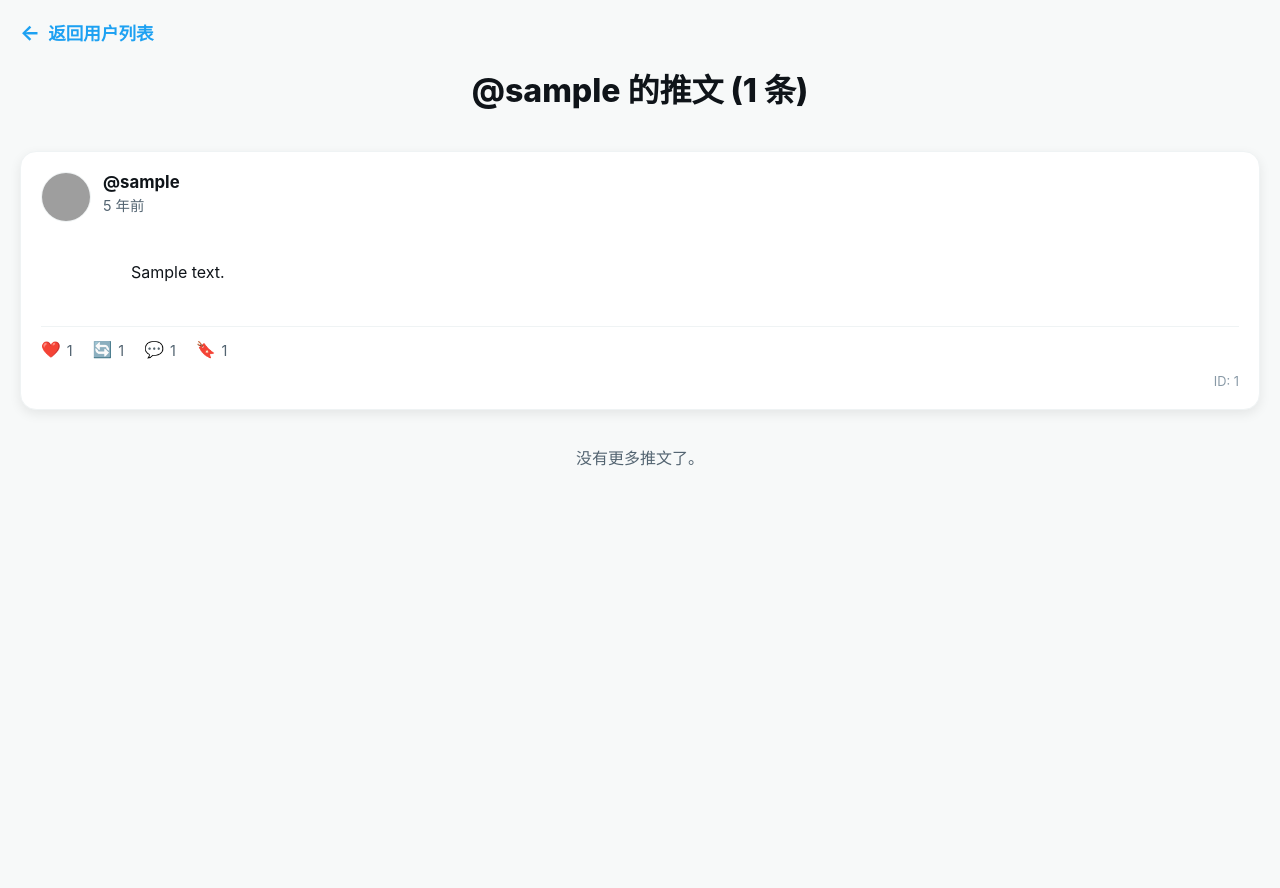
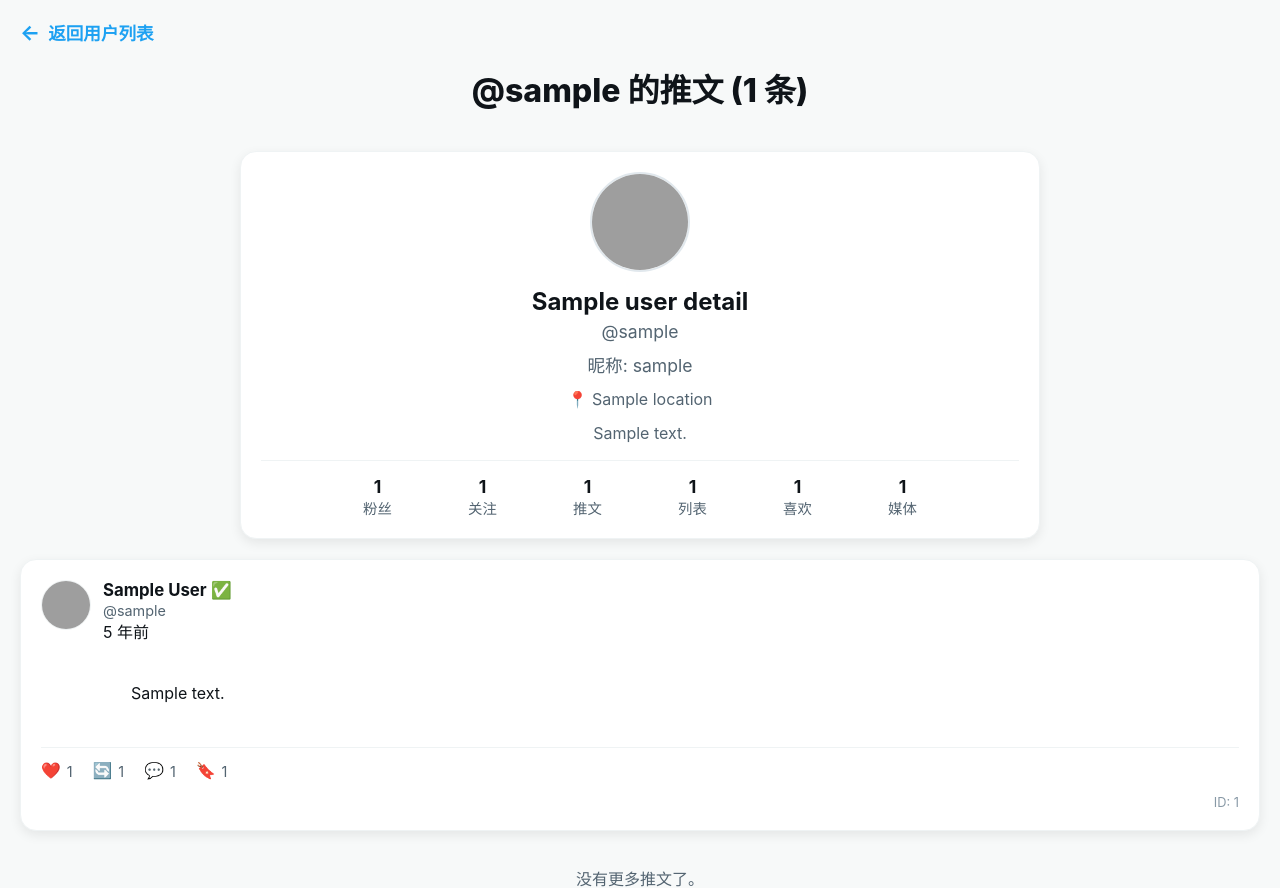
Before and after one commit to Transwarpcom/Gallery-dl_twitter_webui, a Flask app: template templates/user_posts.html in a window 1280 px wide. Shown: the top 888 px of the page. Before the commit the page ends 466 px from the top, so only its background shows below. Run offline with Flask 3, Linux system fonts and the light colour scheme; tables that the repository leaves empty hold one stand-in row (values such as "Sample post"); the template is opened without the code that fills it: values that come from a table or form of the project are taken from there, most other values are stand-ins (such as "Sample title", 1, 10 or a date in 2020); grey boxes are pictures that could not be loaded.

Commit message:
Update user_posts.html

```diff
--- a/templates/user_posts.html
+++ b/templates/user_posts.html
@@ -72,7 +72,7 @@
             width: 100%;
         }
 
-        /* Flash 消息 (虽然移除功能，但样式可能仍需要，以防将来添加其他 flash 消息) */
+        /* Flash 消息 */
         .flash-message {
             padding: 10px 20px;
             margin-bottom: 15px;
@@ -94,9 +94,70 @@
             border: 1px solid #c3e6cb;
         }
 
-        /* 重新扫描按钮容器 (已移除) */
-        /* .rescan-button-container { ... } */
-        /* .rescan-button { ... } */
+        /* 用户详细信息头部 (Profile Section) */
+        .user-profile-header {
+            background-color: #FFFFFF;
+            border: 1px solid #EFF3F4;
+            border-radius: 16px;
+            padding: 20px;
+            margin-bottom: 20px;
+            box-shadow: 0 4px 12px rgba(0,0,0,0.08);
+            width: 100%;
+            max-width: 800px;
+            box-sizing: border-box;
+            text-align: center;
+        }
+        .user-profile-header .profile-avatar {
+            width: 96px;
+            height: 96px;
+            border-radius: 50%;
+            margin: 0 auto 15px auto;
+            border: 2px solid #E1E8ED;
+            object-fit: cover;
+            display: block; /* 居中 */
+        }
+        .user-profile-header .profile-name {
+            font-size: 1.5em;
+            font-weight: bold;
+            color: #0F1419;
+            margin-bottom: 5px;
+        }
+        .user-profile-header .profile-username {
+            color: #536471;
+            font-size: 1.1em;
+            margin-bottom: 10px;
+        }
+        .user-profile-header .profile-location,
+        .user-profile-header .profile-description {
+            color: #536471;
+            font-size: 1em;
+            line-height: 1.5;
+            margin-bottom: 10px;
+            white-space: pre-wrap;
+            word-wrap: break-word;
+        }
+        .user-profile-header .profile-stats {
+            display: flex;
+            justify-content: center;
+            gap: 25px;
+            margin-top: 15px;
+            border-top: 1px solid #EFF3F4;
+            padding-top: 15px;
+            flex-wrap: wrap; /* 允许换行 */
+        }
+        .user-profile-header .profile-stats div {
+            text-align: center;
+            min-width: 80px; /* 确保小屏幕上每个统计项有最小宽度 */
+        }
+        .user-profile-header .profile-stats .count {
+            font-weight: bold;
+            color: #0F1419;
+            font-size: 1.1em;
+        }
+        .user-profile-header .profile-stats .label {
+            color: #536471;
+            font-size: 0.9em;
+        }
 
 
         /* 帖子容器 */
@@ -148,11 +209,27 @@
             color: #1DA1F2;
             text-decoration: underline;
         }
-        .post-header .timestamp {
+        .post-header .user-nick {
             color: #536471;
             font-size: 0.9em;
             margin-top: 2px;
         }
+        .post-header .user-meta { /* 这个 CSS 类在 JS 渲染的帖子中已弃用，但为了完整性保留 */
+            color: #536471;
+            font-size: 0.8em;
+            margin-top: 2px;
+            display: flex;
+            flex-wrap: wrap;
+            gap: 8px;
+        }
+        .post-header .user-meta span {
+            display: inline-flex;
+            align-items: center;
+        }
+        .post-header .user-meta span::before {
+            margin-right: 3px;
+        }
+
 
         /* 帖子内容 (文本) */
         .post-content {
@@ -246,27 +323,38 @@
         <h1>@{{ username }} 的推文 ({{ total_posts }} 条)</h1>
     </div>
 
-    {# Flash 消息 (移除此处显示，但模板中保留样式以防万一) #}
-    {#
-    {% with messages = get_flashed_messages(with_categories=true) %}
-        {% if messages %}
-            <div class="flash-messages-wrapper" style="width:100%; max-width:800px;">
-                {% for category, message in messages %}
-                    <div class="flash-message {{ category }}">{{ message }}</div>
-                {% endfor %}
-            </div>
+    {# 用户详细信息头部 #}
+    <div class="user-profile-header">
+        <img src="{{ url_for('serve_avatar', username=user_details.username) }}" alt="{{ user_details.username }} 的头像" class="profile-avatar">
+        <div class="profile-name">{{ user_details.name or user_details.username }} {% if user_details.verified %}✅{% endif %}</div>
+        <div class="profile-username">@{{ user_details.username }}</div>
+        {% if user_details.nick and user_details.nick != user_details.name and user_details.nick != user_details.username %}
+            <div class="profile-username">昵称: {{ user_details.nick }}</div>
         {% endif %}
-    {% endwith %}
-    #}
+        {% if user_details.location %}<div class="profile-location">📍 {{ user_details.location }}</div>{% endif %}
+        {% if user_details.description %}<div class="profile-description">{{ user_details.description }}</div>{% endif %}
+        <div class="profile-stats">
+            {% if user_details.followers_count is not none %}
+                <div><div class="count">{{ user_details.followers_count | default(0) | format_large_number }}</div><div class="label">粉丝</div></div>
+            {% endif %}
+            {% if user_details.friends_count is not none %}
+                <div><div class="count">{{ user_details.friends_count | default(0) | format_large_number }}</div><div class="label">关注</div></div>
+            {% endif %}
+            {% if user_details.statuses_count is not none %}
+                <div><div class="count">{{ user_details.statuses_count | default(0) | format_large_number }}</div><div class="label">推文</div></div>
+            {% endif %}
+            {% if user_details.listed_count is not none %}
+                <div><div class="count">{{ user_details.listed_count | default(0) | format_large_number }}</div><div class="label">列表</div></div>
+            {% endif %}
+            {% if user_details.favourites_count is not none %}
+                <div><div class="count">{{ user_details.favourites_count | default(0) | format_large_number }}</div><div class="label">喜欢</div></div>
+            {% endif %}
+            {% if user_details.media_count is not none %}
+                <div><div class="count">{{ user_details.media_count | default(0) | format_large_number }}</div><div class="label">媒体</div></div>
+            {% endif %}
+        </div>
+    </div>
 
-    {# 重新扫描按钮 (已移除) #}
-    {#
-    <div class="rescan-button-container">
-        <form method="POST" action="{{ url_for('admin_scan_user', username=username) }}">
-            <button type="submit" class="rescan-button">重新扫描此用户</button>
-        </form>
-    </div>
-    #}
 
     <div class="post-container" id="postsContainer">
         {% if posts %}
@@ -275,14 +363,22 @@
                 <div class="post-header">
                     <img src="{{ url_for('serve_avatar', username=post.user.username) }}" alt="{{ post.user.username }} 的头像" class="avatar">
                     <div class="user-info">
-                        <a href="#" class="username">@{{ post.user.username }}</a>
+                        <span class="username">
+                            {{ post.user.name or post.user.username }}
+                            {% if post.user.verified %}✅{% endif %}
+                        </span>
+                        <span class="user-nick">@{{ post.user.username }}
+                            {% if post.user.nick and post.user.nick != post.user.name and post.user.nick != post.user.username %}
+                                ({{ post.user.nick }})
+                            {% endif %}
+                        </span>
                         <span class="timestamp" title="{{ post.timestamp.strftime('%Y-%m-%d %H:%M:%S') if post.timestamp else '时间未知' }}">
                             {{ post.timestamp | relative_time }}
                         </span>
                     </div>
                 </div>
                 <div class="post-content">
-                    {{ post.text_content | default('无文本内容') }}
+                    {{ post.text_content or '无文本内容' }}
                 </div>
                 {% if post.media_files %}
                 <div class="post-media">
@@ -297,10 +393,10 @@
                 </div>
                 {% endif %}
                 <div class="post-stats">
-                    <span>{{ post.favorite_count | default(0) }}</span>
-                    <span>{{ post.retweet_count | default(0) }}</span>
-                    <span>{{ post.reply_count | default(0) }}</span>
-                    <span>{{ post.bookmark_count | default(0) }}</span>
+                    <span>{{ post.favorite_count or 0 }}</span>
+                    <span>{{ post.retweet_count or 0 }}</span>
+                    <span>{{ post.reply_count or 0 }}</span>
+                    <span>{{ post.bookmark_count or 0 }}</span>
                 </div>
                 <small class="post-id-text">ID: {{ post.id }}</small>
             </div>
@@ -315,6 +411,8 @@
     </div>
 
     <script>
+        // ... (JavaScript 保持不变，因为它已经处理了 post.user_info.name/nick 等) ...
+
         // 初始页面加载指示器管理
         document.addEventListener('DOMContentLoaded', function() {
             var globalSpinner = document.getElementById('loadingSpinner');
@@ -357,9 +455,15 @@
                                 var postHtml = `
                                     <div class="post">
                                         <div class="post-header">
-                                            <img src="{{ url_for('serve_avatar', username='') }}${post.username}" alt="${post.username} 的头像" class="avatar">
+                                            <img src="{{ url_for('serve_avatar', username='') }}${post.user_info.username}" alt="${post.user_info.username} 的头像" class="avatar">
                                             <div class="user-info">
-                                                <a href="#" class="username">@${post.username}</a>
+                                                <span class="username">
+                                                    ${post.user_info.name || post.user_info.username}
+                                                    ${post.user_info.verified ? '✅' : ''}
+                                                </span>
+                                                <span class="user-nick">@${post.user_info.username}
+                                                    ${post.user_info.nick && post.user_info.nick !== post.user_info.name && post.user_info.nick !== post.user_info.username ? `(${post.user_info.nick})` : ''}
+                                                </span>
                                                 <span class="timestamp" title="${post.timestamp || '时间未知'}">
                                                     ${formatRelativeTime(post.timestamp)}
                                                 </span>
@@ -437,7 +541,7 @@
             });
 
             // 如果初始渲染不满一屏且有下一页，尝试加载第一页
-            if (hasNext && postsDiv.offsetHeight < window.innerHeight && {{ (total_posts > 0) | tojson }}) {
+            if (hasNext && postsDiv.offsetHeight < window.innerHeight && {{ (total_posts > 0) or false }}) { /* Added 'or false' for safety */
                  loadMorePosts();
             }
             if (!hasNext) {
@@ -451,6 +555,21 @@
                 document.getElementById('postsContainer').classList.add('loading');
             });
         });
+
+        // Jinja2 format_large_number 过滤器客户端版本 (用于动态加载内容)
+        function formatLargeNumber(num) {
+            if (num === null || num === undefined) return '0';
+            num = parseInt(num, 10);
+            if (isNaN(num)) return '0';
+
+            if (num >= 1000000) {
+                return (num / 1000000).toFixed(1).replace(/\.0$/, '') + 'M';
+            }
+            if (num >= 1000) {
+                return (num / 1000).toFixed(1).replace(/\.0$/, '') + 'K';
+            }
+            return num.toString();
+        }
     </script>
 </body>
 </html>
```
